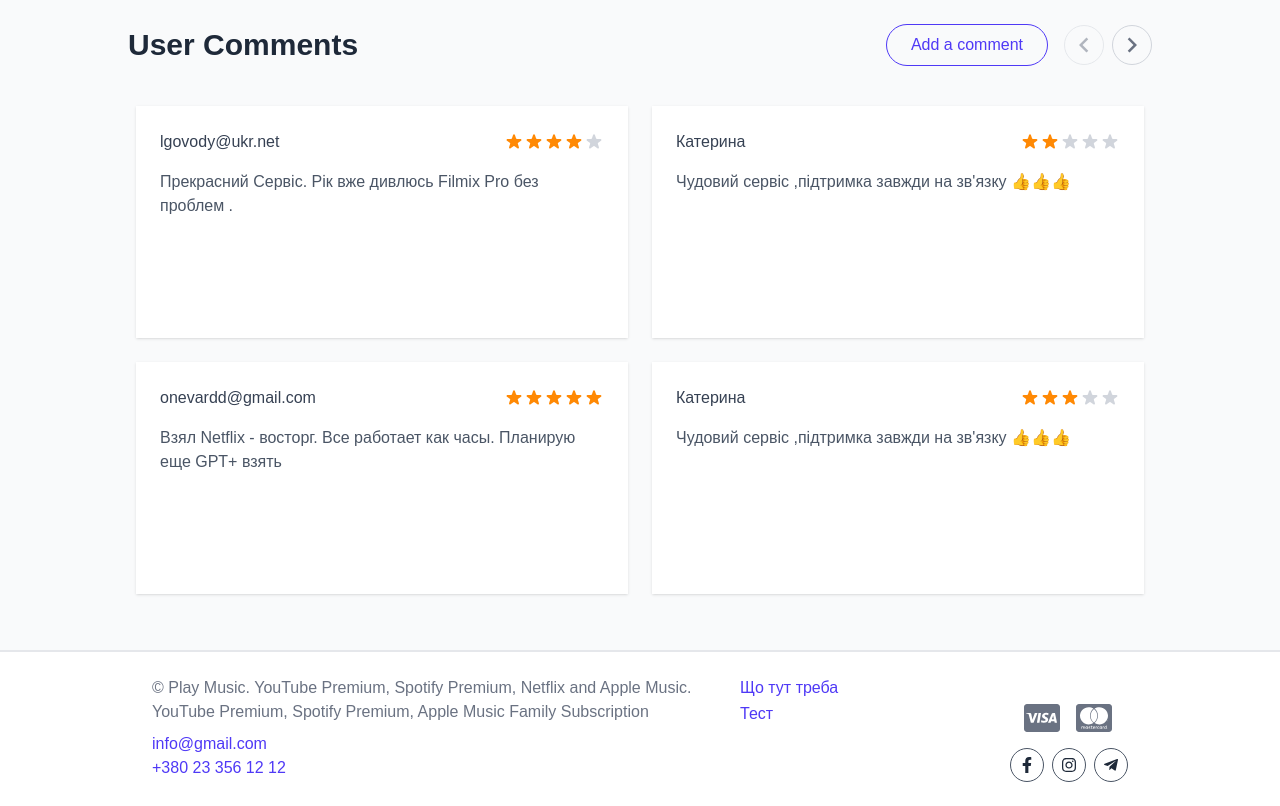
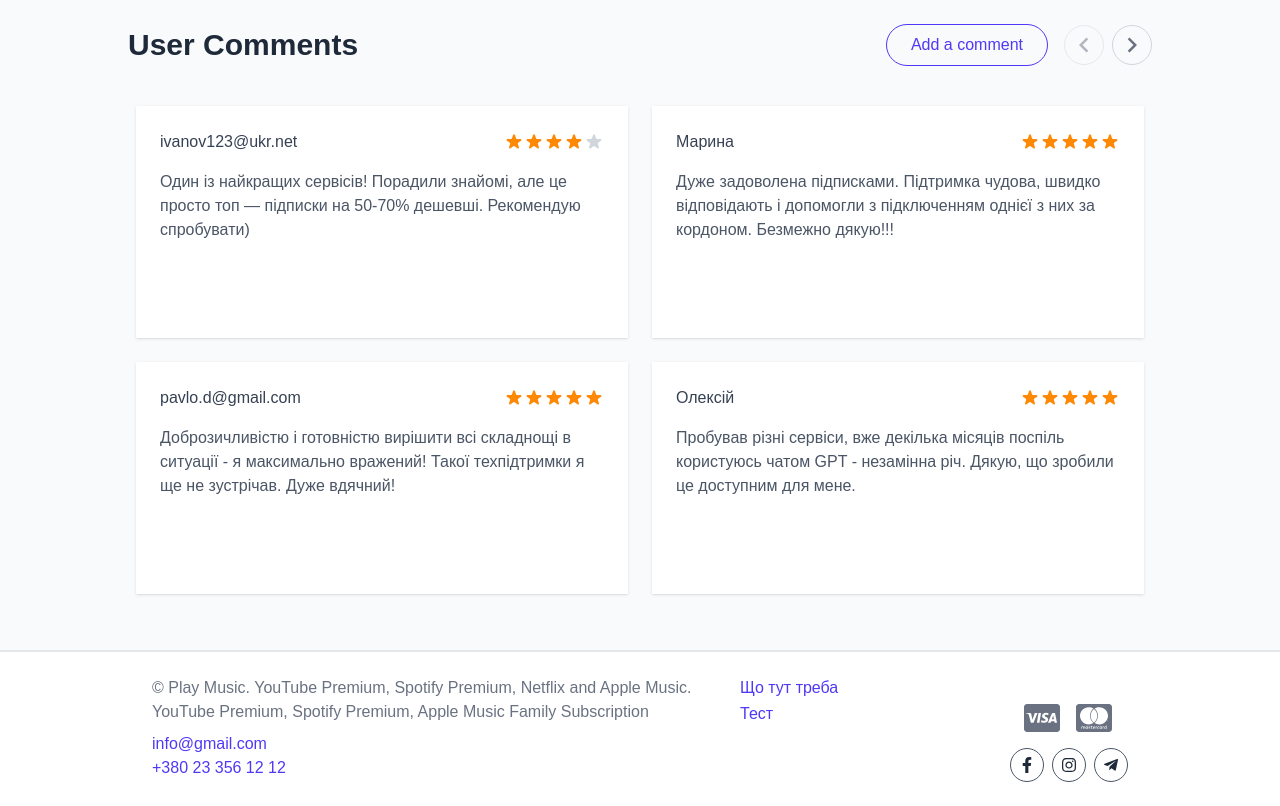
Before and after one commit to kenzay01/FlixMarket, a Next.js app: page /en in a window 1280 px wide. Shown: the part 3480-4286 px from the top of the page. Built offline with nearby package versions, Linux system fonts and the light colour scheme; no server answers.

Commit message:
change revies

```diff
--- a/app/[local]/components/reviewsContainer.tsx
+++ b/app/[local]/components/reviewsContainer.tsx
@@ -8,52 +8,98 @@ import CommentModal from "./commentModal";
 export default function ReviewsContainer() {
   const [currentSlide, setCurrentSlide] = useState(0);
   const [isModalOpen, setIsModalOpen] = useState(false);
+  const [isMobile, setIsMobile] = useState(false);
   const reviews = [
     {
-      email: "lgovody@ukr.net",
+      id: 1,
+      email: "ivanov123@ukr.net",
       rating: 4,
-      comment: "Прекрасний Сервіс. Рік вже дивлюсь Filmix Pro без проблем .",
+      comment:
+        "Один із найкращих сервісів! Порадили знайомі, але це просто топ — підписки на 50-70% дешевші. Рекомендую спробувати)",
     },
     {
-      username: "Катерина",
-      rating: 2,
-      comment: "Чудовий сервіс ,підтримка завжди на зв'язку 👍👍👍",
+      id: 2,
+      username: "Марина",
+      rating: 5,
+      comment:
+        "Дуже задоволена підписками. Підтримка чудова, швидко відповідають і допомогли з підключенням однієї з них за кордоном. Безмежно дякую!!!",
     },
     {
-      email: "onevardd@gmail.com",
+      id: 3,
+      email: "pavlo.d@gmail.com",
       rating: 5,
       comment:
-        "Взял Netflix - восторг. Все работает как часы. Планирую еще GPT+ взять",
+        "Доброзичливістю і готовністю вирішити всі складнощі в ситуації - я максимально вражений! Такої техпідтримки я ще не зустрічав. Дуже вдячний!",
     },
     {
-      username: "Катерина",
-      rating: 3,
-      comment: "Чудовий сервіс ,підтримка завжди на зв'язку 👍👍👍",
+      id: 4,
+      username: "Олексій",
+      rating: 5,
+      comment:
+        "Пробував різні сервіси, вже декілька місяців поспіль користуюсь чатом GPT - незамінна річ. Дякую, що зробили це доступним для мене.",
     },
     {
-      email: "onevardd@gmail.com",
+      id: 5,
+      email: "anna.petrenko@mail.com",
       rating: 5,
       comment:
-        "Взял Netflix - восторг. Все работает как часы. Планирую еще GPT+ взять",
+        "Я балдію! Зекономила 300 грн і дивлюся собі той Нетфлікс реально цілими днями) Дякую вам 🤍",
     },
     {
-      username: "Катерина",
-      rating: 3,
-      comment: "Чудовий сервіс ,підтримка завжди на зв'язку 👍👍👍",
+      id: 6,
+      username: "Віталій",
+      rating: 5,
+      comment:
+        "Велике спасибі за вашу роботу! Підписки дійсно коштують дешевше, все швидко і зручно. Користуюсь із задоволенням, все працює відмінно.",
     },
     {
-      email: "onevardd@gmail.com",
+      id: 7,
+      email: "dmytro.levchuk@ukr.net",
       rating: 5,
       comment:
-        "Взял Netflix - восторг. Все работает как часы. Планирую еще GPT+ взять",
+        "Просто дякую за сервіс! Раніше я використовував подібний метод із друзями, але тут можна дуже непогано заощадити. Щиро дякую і бажаю успіхів!",
     },
     {
-      username: "Катерина",
-      rating: 3,
-      comment: "Чудовий сервіс ,підтримка завжди на зв'язку 👍👍👍",
+      id: 8,
+      username: "Тетяна",
+      rating: 4,
+      comment:
+        "Сервіс, котрий заощаджує мені кошти. Зручно та ефективно. Чекаю на розширення сервісів, доступних для підписок.",
+    },
+    {
+      id: 9,
+      username: "Юлія",
+      rating: 5,
+      comment:
+        "Найкращі! Підтримка в Телеграмі — то окреме кохання! Задавала 1000 питань, на всі відповіли і допомогли ♥️",
+    },
+    {
+      id: 10,
+      username: "Сергій",
+      rating: 5,
+      comment:
+        "Навіть не уявляю, як обходився без вас раніше) Рекомендую всім!",
+    },
+    {
+      id: 11,
+      username: "Олена",
+      rating: 5,
+      comment:
+        "Ваш сервіс — це реально справжня знахідка! Доступні підписки, відмінна якість, і головне — значна економія ) Тепер всі мої друзі теж користуються!",
+    },
+    {
+      id: 12,
+      username: "Максим",
+      rating: 5,
+      comment:
+        "Я радив вас своїм друзям, які купували напряму Нетфлікс. Говорив, що так дешевше! Тепер всі разом користуємось! Все подобається!",
     },
   ];
-  const totalSlides = Math.ceil(reviews.length / 2);
+  const getItemsPerSlide = () => {
+    return isMobile ? 2 : 4;
+  };
+
+  const totalSlides = Math.ceil(reviews.length / getItemsPerSlide());
 
   const nextSlide = () => {
     setCurrentSlide((prev) => (prev + 1) % totalSlides);
@@ -63,16 +109,11 @@ export default function ReviewsContainer() {
     setCurrentSlide((prev) => (prev - 1 + totalSlides) % totalSlides);
   };
 
-  const [isMobile, setIsMobile] = useState(false);
-
   useEffect(() => {
     const handleResize = () => {
-      if (window.innerWidth < 768) {
-        setIsMobile(true);
-      } else {
-        setIsMobile(false);
-      }
+      setIsMobile(window.innerWidth < 768);
     };
+
     handleResize();
     window.addEventListener("resize", handleResize);
     return () => {
@@ -81,15 +122,7 @@ export default function ReviewsContainer() {
   }, []);
 
   useEffect(() => {
-    if (isModalOpen) {
-      document.body.style.overflow = "hidden";
-    } else {
-      document.body.style.overflow = "auto";
-    }
-
-    return () => {
-      document.body.style.overflow = "auto";
-    };
+    document.body.style.overflow = isModalOpen ? "hidden" : "auto";
   }, [isModalOpen]);
 
   return (
@@ -105,9 +138,7 @@ export default function ReviewsContainer() {
             </h2>
             <div className="flex items-center gap-4">
               <button
-                onClick={() => {
-                  setIsModalOpen(true);
-                }}
+                onClick={() => setIsModalOpen(true)}
                 className="px-6 py-2 rounded-full border border-b-indigo-600 text-indigo-600 hover:bg-indigo-600 hover:text-white transition-colors cursor-pointer"
               >
                 {useClientTranslation("add_comment")}
@@ -141,12 +172,15 @@ export default function ReviewsContainer() {
               {Array.from({ length: totalSlides }).map((_, slideIndex) => (
                 <div
                   key={slideIndex}
-                  className="w-full flex-shrink-0 grid grid-cols-1 grid-rows-1 md:grid-cols-2 md:grid-rows-2 gap-6 p-2"
+                  className="w-full flex-shrink-0 grid grid-cols-1 md:grid-cols-2 gap-6 p-2"
                 >
                   {reviews
-                    .slice(slideIndex * 2, slideIndex * 2 + (isMobile ? 2 : 4))
-                    .map((review, reviewIndex) => (
-                      <ReviewItem key={reviewIndex} {...review} />
+                    .slice(
+                      slideIndex * getItemsPerSlide(),
+                      (slideIndex + 1) * getItemsPerSlide()
+                    )
+                    .map((review) => (
+                      <ReviewItem key={review.id} {...review} />
                     ))}
                 </div>
               ))}
```
